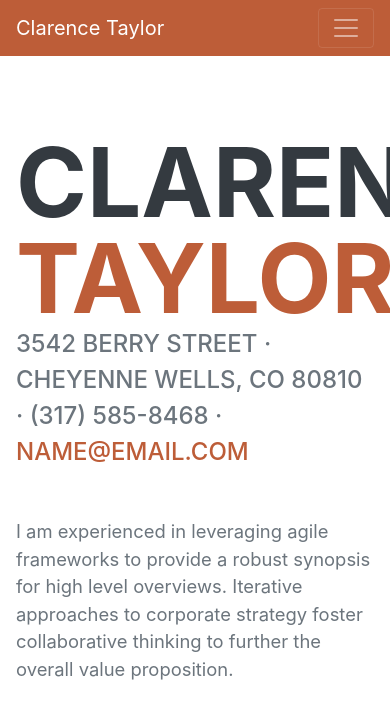
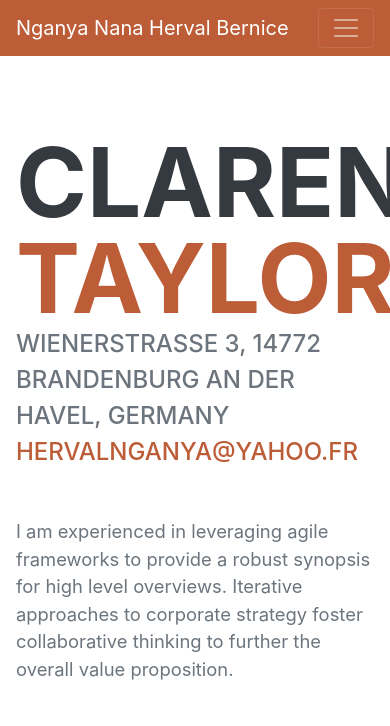
Before and after one commit to MentalistHB/mentalisthb.github.io, a plain HTML site: page index.html in a window 390 px wide. Shown: the top 726 px of the page. Drawn offline with nearby package versions, Linux system fonts and the light colour scheme; a web font is replaced by a local one.

Commit message:
Update index.html

```diff
--- a/index.html
+++ b/index.html
@@ -19,7 +19,7 @@
         <!-- Navigation-->
         <nav class="navbar navbar-expand-lg navbar-dark bg-primary fixed-top" id="sideNav">
             <a class="navbar-brand js-scroll-trigger" href="#page-top">
-                <span class="d-block d-lg-none">Clarence Taylor</span>
+                <span class="d-block d-lg-none">Nganya Nana Herval Bernice</span>
                 <span class="d-none d-lg-block"><img class="img-fluid img-profile rounded-circle mx-auto mb-2" src="assets/img/profile.jpg" alt="" /></span>
             </a>
             <button class="navbar-toggler" type="button" data-toggle="collapse" data-target="#navbarSupportedContent" aria-controls="navbarSupportedContent" aria-expanded="false" aria-label="Toggle navigation"><span class="navbar-toggler-icon"></span></button>
@@ -44,8 +44,8 @@
                         <span class="text-primary">Taylor</span>
                     </h1>
                     <div class="subheading mb-5">
-                        3542 Berry Street · Cheyenne Wells, CO 80810 · (317) 585-8468 ·
-                        <a href="mailto:name@email.com">name@email.com</a>
+                        Wienerstraße 3, 14772 Brandenburg an der Havel, Germany
+                        <a href="mailto:hervalnganya@yahoo.fr">hervalnganya@yahoo.fr</a>
                     </div>
                     <p class="lead mb-5">I am experienced in leveraging agile frameworks to provide a robust synopsis for high level overviews. Iterative approaches to corporate strategy foster collaborative thinking to further the overall value proposition.</p>
                     <div class="social-icons">
```
